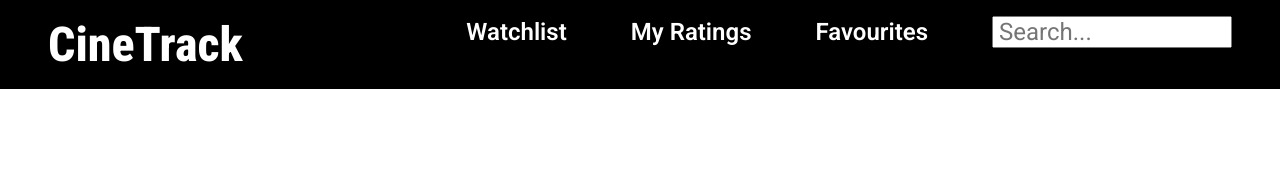
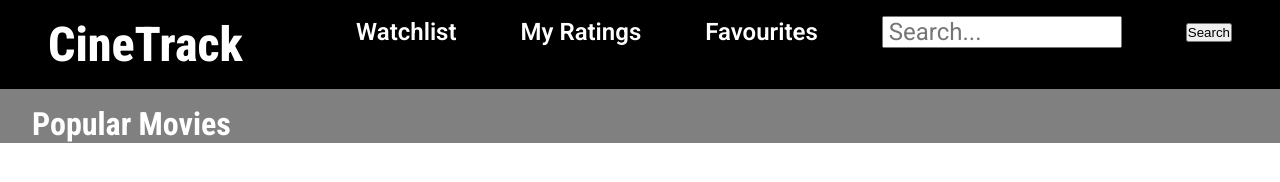
Before and after one commit to Joshua188-bit/movie-rating-app, a website built with Vite: page index.html in a window 1280 px wide. Built offline with nearby package versions, Linux system fonts and the light colour scheme.

Commit message:
fetch the url

```diff
--- a/index.html
+++ b/index.html
@@ -18,6 +18,7 @@
     <link rel="stylesheet" href="src/reset.css">
     <link rel="stylesheet" href="src/style.css">
     <!--Link js-->
+    <script src="src/config.js"></script>
     <script defer src="src/main.js"></script>
 </head>
 
@@ -30,8 +31,23 @@
             <a href="#">My Ratings</a>
             <a href="#">Favourites</a>
             <input type="text" placeholder="Search...">
+            <button class="search-button">Search</button>
         </div>
     </header>
+
+    <main class="main-section">
+
+        <section class="hero-section">
+            <h2>Popular Movies</h2>
+        </section>
+
+        <section id="search-results" class="movie-grid">
+        </section>
+
+        <section id="watchlist" class="movie-grid">
+        </section>
+
+    </main>
 </body>
 
 </html>
--- /dev/null
+++ b/src/consig.js
@@ -0,0 +1,2 @@
+const API_KEY = "2adc3b9055627e9940ba229feeaa430f";
+const API_URL = "https://api.themoviedb.org/3";
--- a/src/main.js
+++ b/src/main.js
@@ -0,0 +1,13 @@
+window.addEventListener("DOMContentLoaded", loadPopularMovies);
+
+async function loadPopularMovies() {
+  try {
+    const response = await fetch(
+      `${API_URL}/movie/popular?api_key=${API_KEY}`
+    );
+
+    const data = await response.json();
+  } catch (error) {
+    console.error(error);
+  }
+}
--- a/src/style.css
+++ b/src/style.css
@@ -46,3 +46,17 @@
   font-size: 1.5rem;
   padding-left: 5px ;
 }
+
+.main-section {
+  background-color: grey;
+}
+
+.hero-section h2 {
+  margin: 0;
+  padding-top: 1rem;
+  font-family: "Roboto Condensed", sans-serif;
+  padding-left: 2rem;
+  font-weight: 700;
+  font-size: 2rem;
+  color: #fff;
+}
```
Also changed, not shown: 1 other file.
